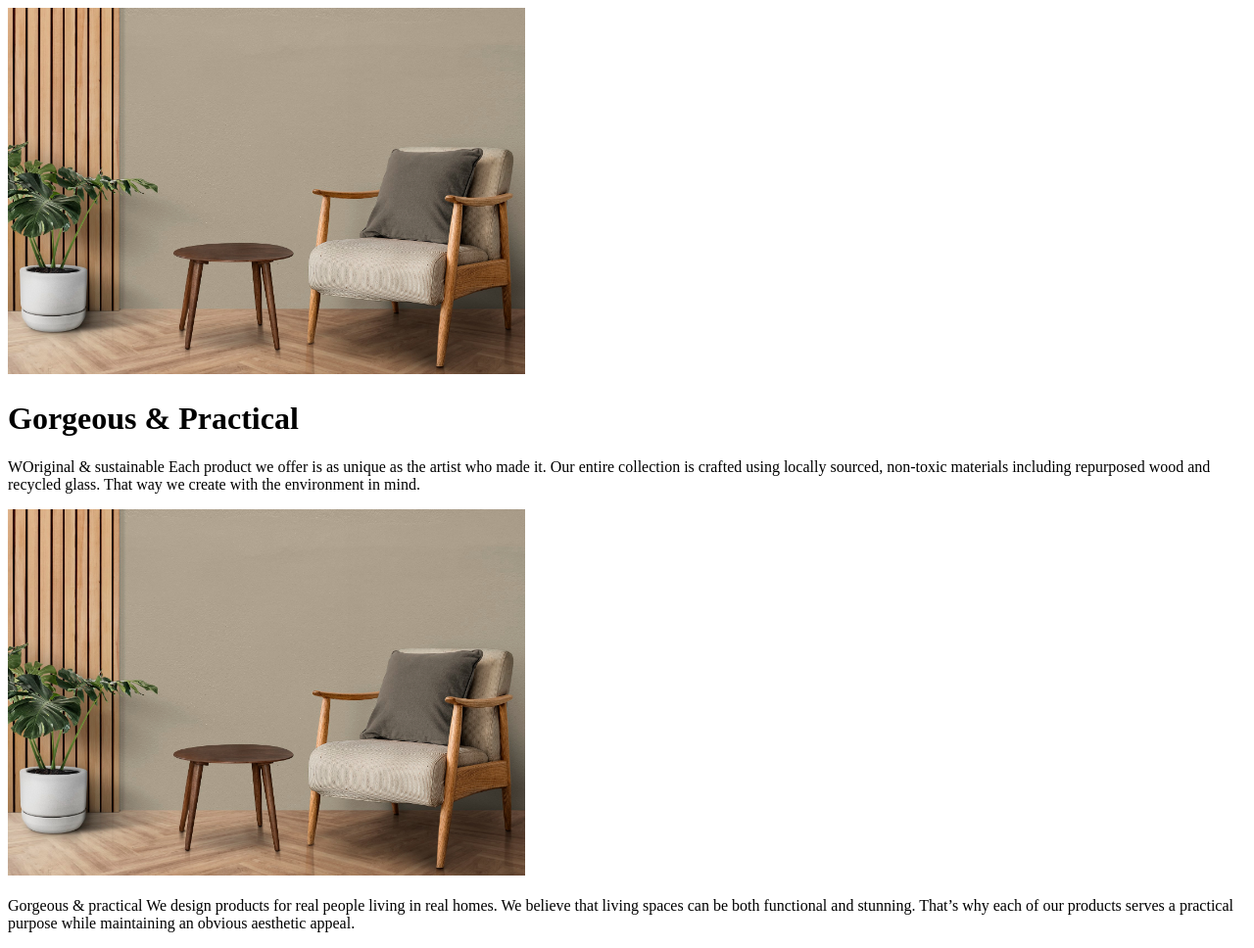
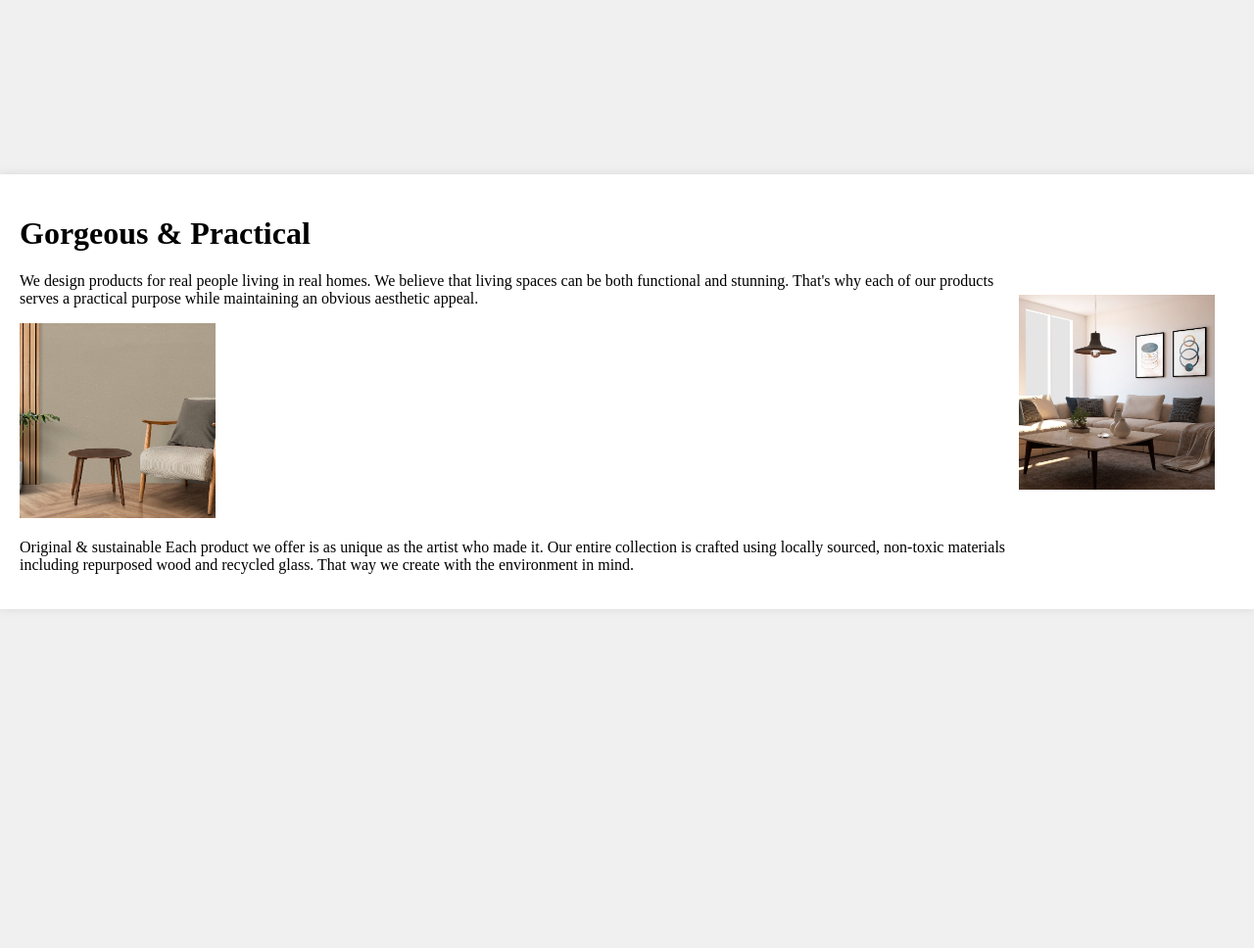
Before and after one commit to allysonnk/u3c-1902, a plain HTML site: page index.html in a window 1280 px wide. Shown: the whole page at 98% size. After the commit the page ends 800 px from the top, so only its background shows below. Drawn offline with Linux system fonts and the light colour scheme.

Commit message:
Atualizado

```diff
--- a/index.html
+++ b/index.html
@@ -2,21 +2,17 @@
 <html>
 <head>
 	<title>Minha Página</title>
-
+	<link rel="stylesheet" type="text/css" href="style.css">
 </head>
 <body>
 	<div class="container">
-		<img class="image" src="img (1).png" alt="Imagem de exemplo">
 		<div class="text">
 			<h1>Gorgeous & Practical</h1>
-			<p>WOriginal & sustainable
-      Each product we offer is as unique as the artist who made it. Our entire collection is crafted using locally sourced, non-toxic materials including repurposed wood and recycled glass. That way we create with the environment in mind.
-</p>
-    <div class="container">
-        <img class="image" src="img (1).png" alt="Imagem de exemplo">
-			<p>Gorgeous & practical
-      We design products for real people living in real homes. We believe that living spaces can be both functional and stunning. That’s why each of our products serves a practical purpose while maintaining an obvious aesthetic appeal. </p>
+			<p>We design products for real people living in real homes. We believe that living spaces can be both functional and stunning. That's why each of our products serves a practical purpose while maintaining an obvious aesthetic appeal.</p>
+      <img class="image" src="img (1).png" alt="Imagem de exemplo">
+			<p>Original & sustainable Each product we offer is as unique as the artist who made it. Our entire collection is crafted using locally sourced, non-toxic materials including repurposed wood and recycled glass. That way we create with the environment in mind.</p>
 		</div>
+		<img class="image" src="img (2).png" alt="Imagem de exemplo">
 	</div>
 </body>
 </html>
```
